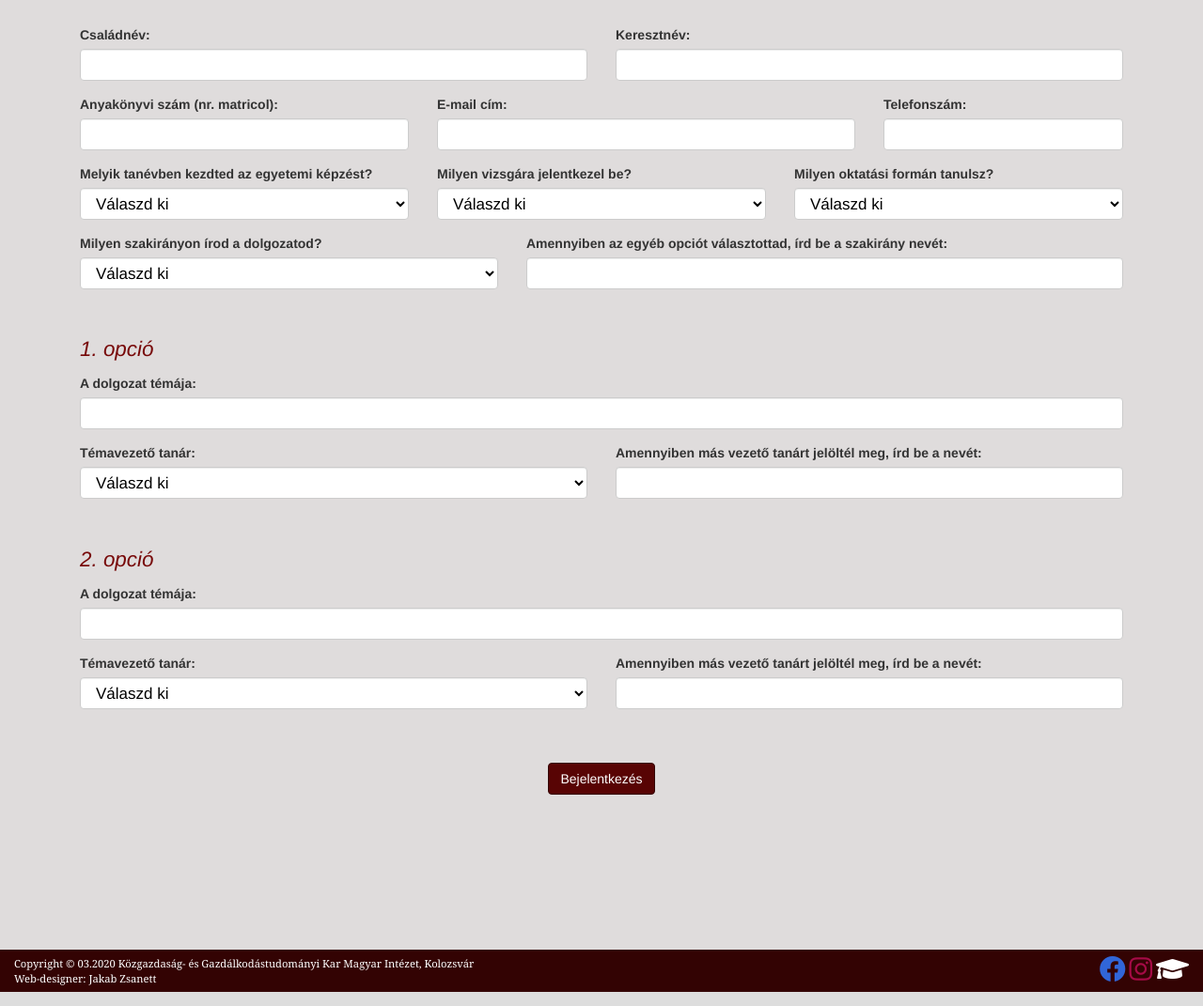
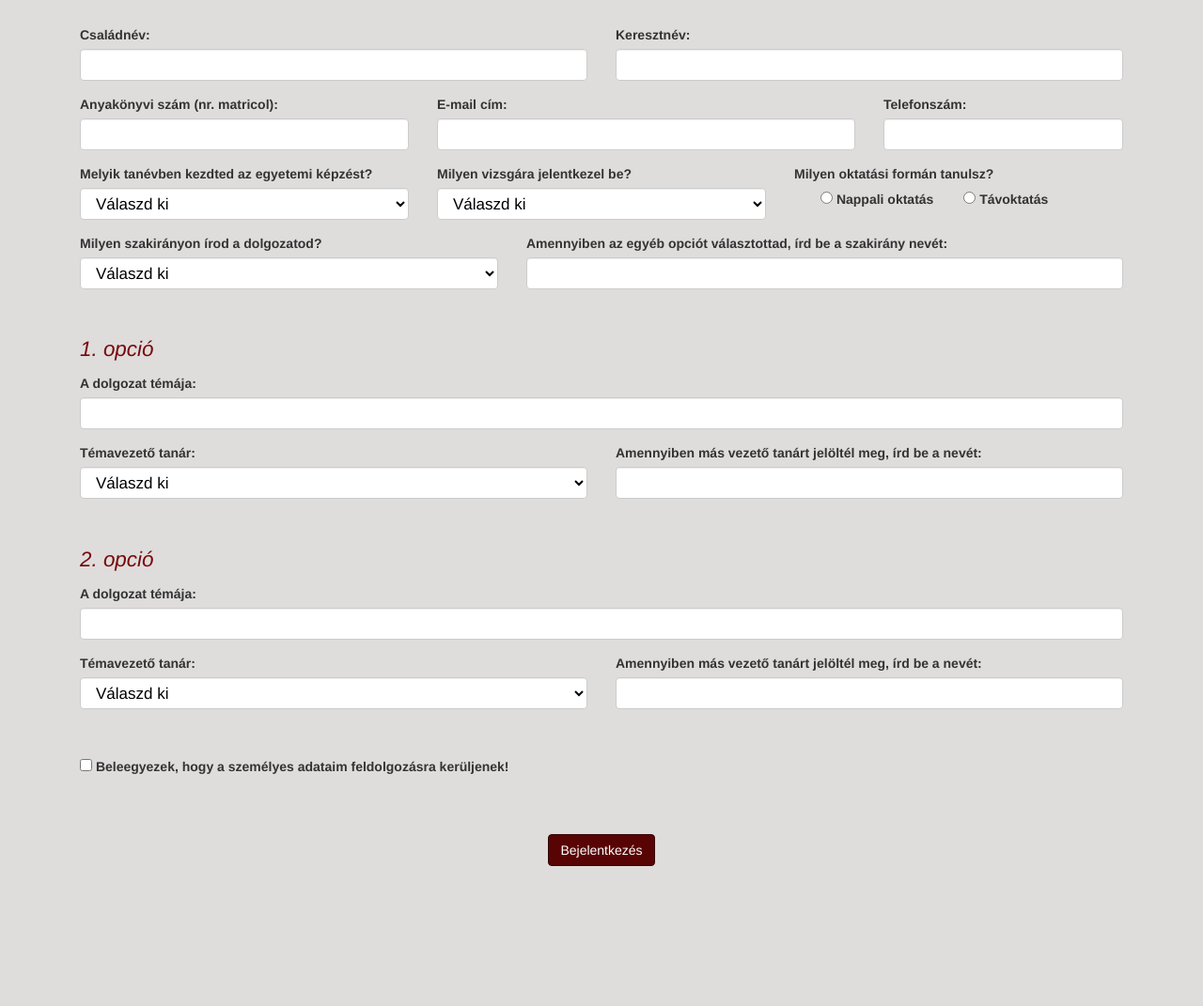
Before and after one commit to zsanett28/Thesis_presentation_for_students, a PHP site: page /Beiratkozas.html in a window 1280 px wide. Shown: the part 647-1718 px from the top of the page at 94% size. Run offline with PHP 8.4, Linux system fonts and the light colour scheme.

Commit message:
beiratkozas-form

```diff
--- a/Beiratkozas.html
+++ b/Beiratkozas.html
@@ -67,7 +67,7 @@
                             </div>
                             <div class="form-group col-md-5">
                                 <label>E-mail cím:</label>
-                                <input type="text" class="form-control">
+                                <input type="email" class="form-control">
                             </div>
                             <div class="form-group col-md-3">
                                 <label>Telefonszám:</label>
@@ -101,11 +101,14 @@
                             </div>
                             <div class="form-group col-md-4">
                                 <label>Milyen oktatási formán tanulsz?</label>
-                                <select class="form-control">
+                                <br>
+                                <!--<select class="form-control">
                                     <option selected>Válaszd ki</option>
                                     <option>Nappali képzés</option>
                                     <option>Távoktatás</option>
-                                </select>
+                                </select>-->
+                                <label><input type="radio" name="radiobutton" id="r-button"> Nappali oktatás</label>
+                                <label><input type="radio" name="radiobutton" id="r-button"> Távoktatás</label>
                             </div>
                         </div>
 
@@ -206,6 +209,12 @@
                         </div>
 
                         <div class="form-row">
+                            <div class="form-group checkbox-row col-md-12">
+                                <label><input type="checkbox" name="check"> Beleegyezek, hogy a személyes adataim feldolgozásra kerüljenek!</label>
+                            </div>
+                        </div>
+
+                        <div class="form-row">
                             <div class="form-group col-md-12">
                                 <button class="btn btn-default center-block" onclick="feedback();return false">Bejelentkezés</button>
                             </div>
--- a/css/Szakdolgozat.css
+++ b/css/Szakdolgozat.css
@@ -839,3 +839,17 @@ form {
 .number-list>li{
     margin-top: 1%;
 }
+
+input#r-button{
+    margin-left: 2em;
+}
+
+.checkbox-row{
+    margin-top: 3%;
+}
+
+@media (max-width: 1200px){
+    label{
+        font-size: 90%;
+    }
+}
```
